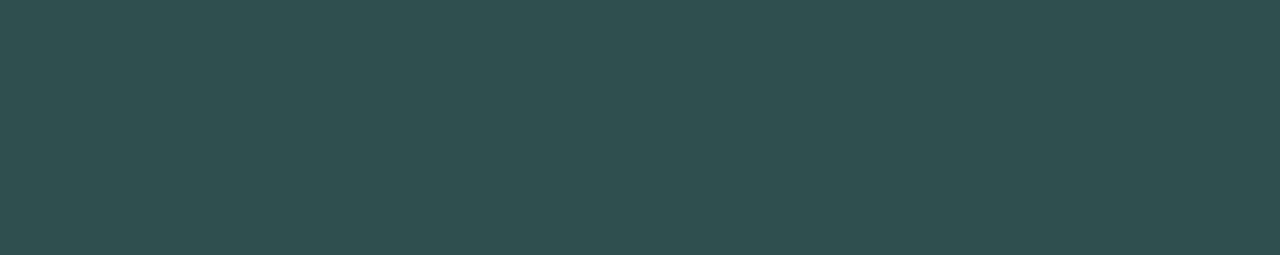
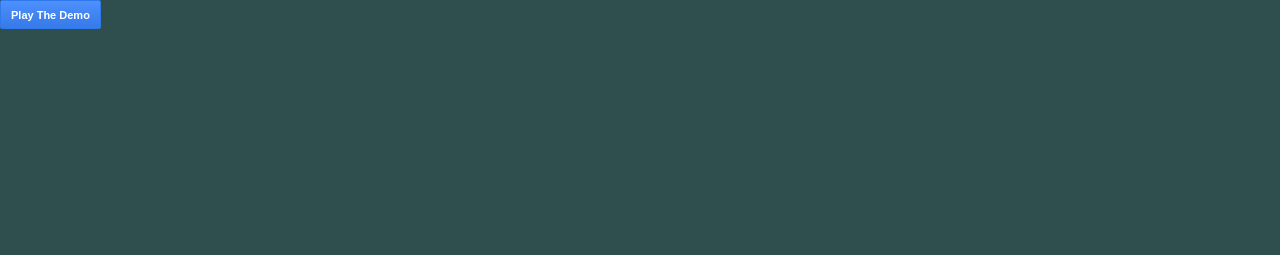
Before and after one commit to Sebmins/sebmins.github.io, a plain HTML site: page index.html in a window 1280 px wide. Shown: the top 255 px of the page. Drawn offline with nearby package versions, Linux system fonts and the light colour scheme.

Commit message:
Update index.html

```diff
--- a/index.html
+++ b/index.html
@@ -1,5 +1,6 @@
 <!DOCTYPE html>
 <html lang="en">
+<button target="_blank" class='button-g google-blue' onclick="window.location.href = 'TileRun/TileRun.html';">Play The Demo</button>
 <head>
     <meta charset="UTF-8">
     <meta name="viewport" content="width=device-width, initial-scale=1">
```
